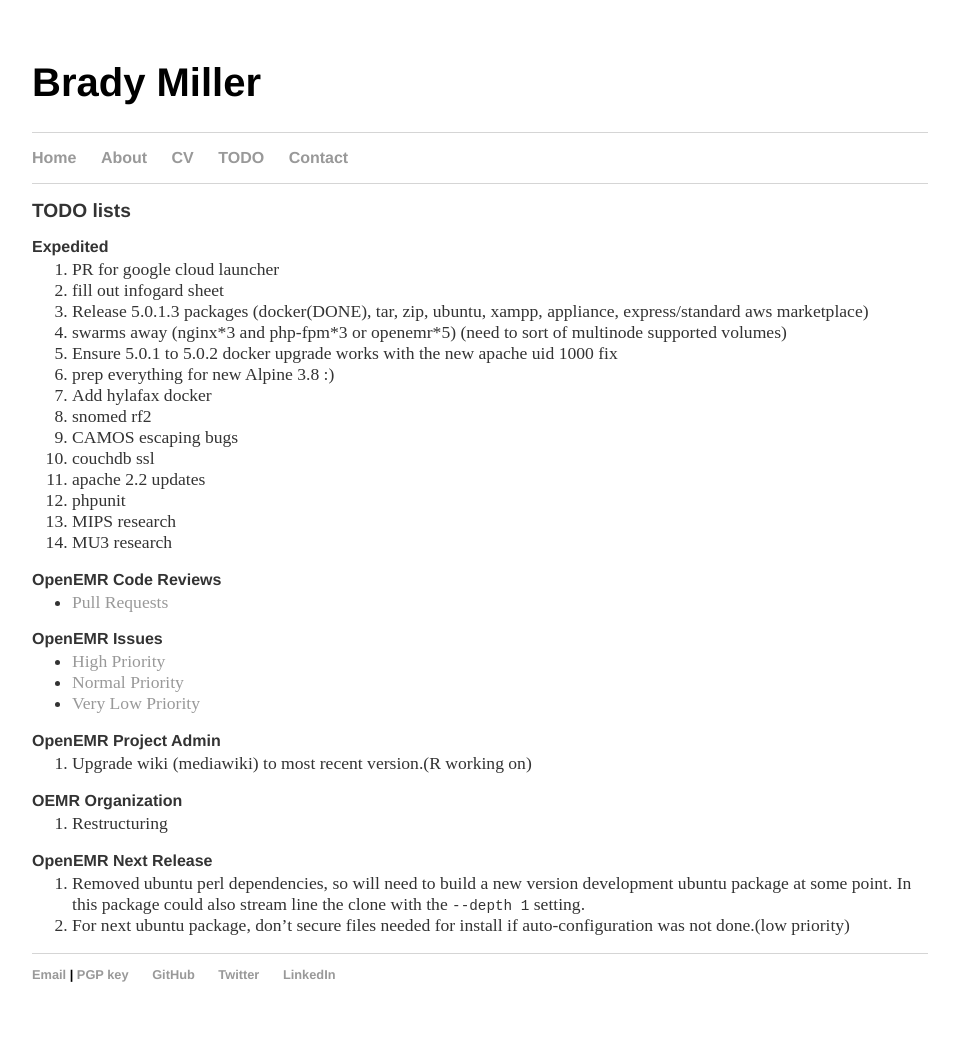
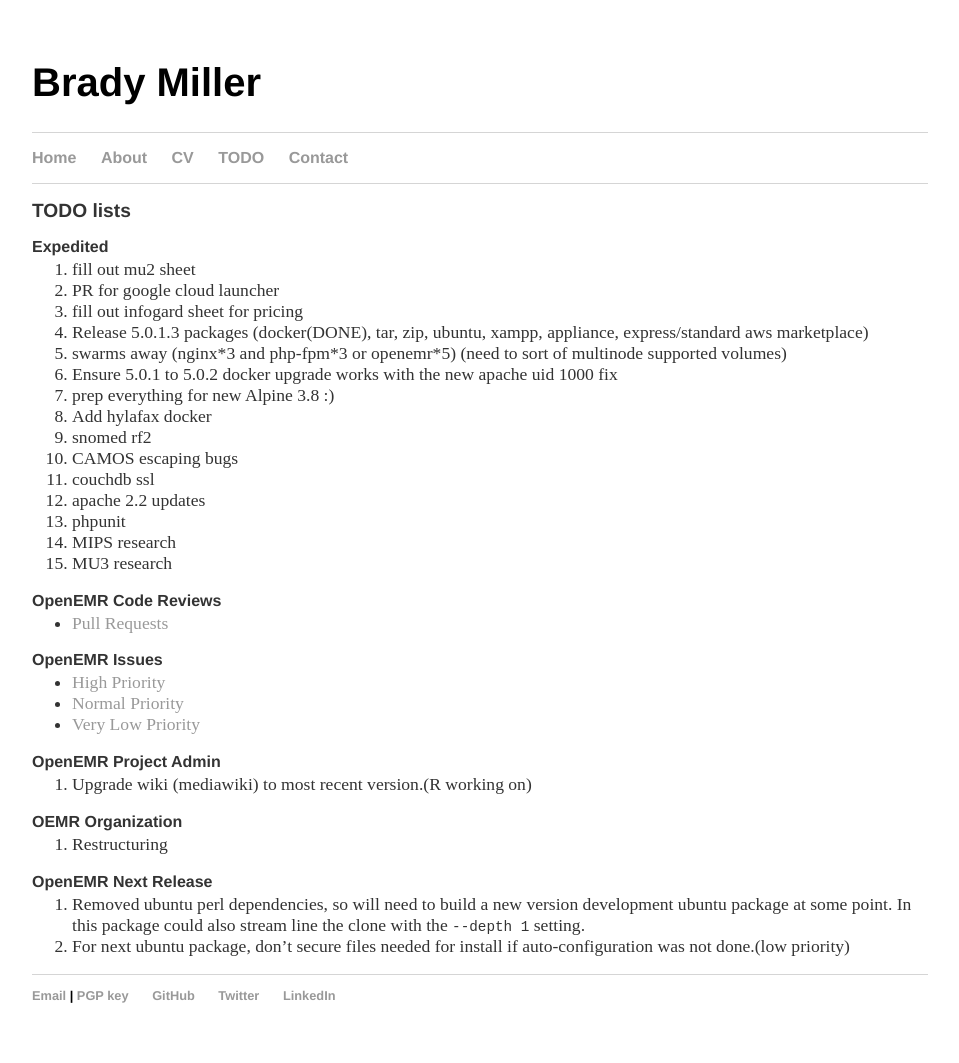
Before and after one commit to bradymiller/bradymiller.github.io, a Jekyll site: the page built from todo/index.md, in a window 1280 px wide. Shown: the whole page, without its empty margins (160-1119 px from the left). Built offline with Jekyll 4.4.1, drawn with Linux system fonts in a browser that asks for light colours; our own code applies the rules of GitHub Pages for plain Markdown files; before the commit the page ends 1042 px from its top, so only the background shows below that.

Commit message:
Update index.md

```diff
--- a/todo/index.md
+++ b/todo/index.md
@@ -4,8 +4,9 @@
 ## TODO lists
 
 ### Expedited
+1. fill out mu2 sheet
 1. PR for google cloud launcher
-1. fill out infogard sheet
+1. fill out infogard sheet for pricing
 1. Release 5.0.1.3 packages (docker(DONE), tar, zip, ubuntu, xampp, appliance, express/standard aws marketplace)
 1. swarms away (nginx\*3 and php-fpm\*3 or openemr\*5) (need to sort of multinode supported volumes)
 1. Ensure 5.0.1 to 5.0.2 docker upgrade works with the new apache uid 1000 fix
```
